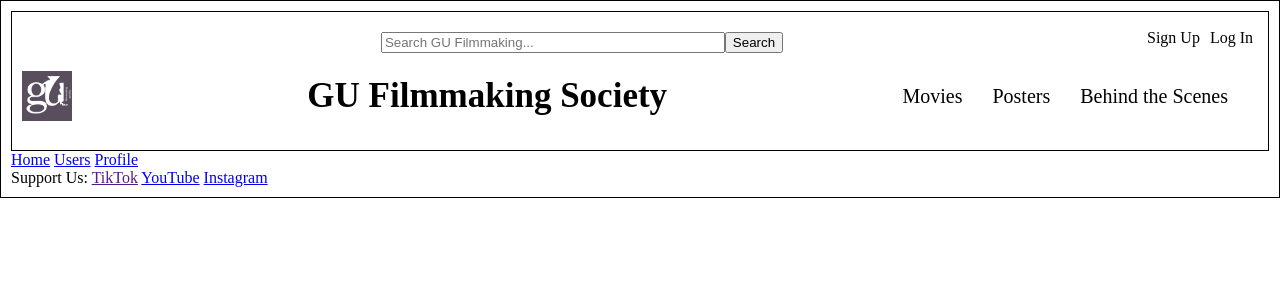
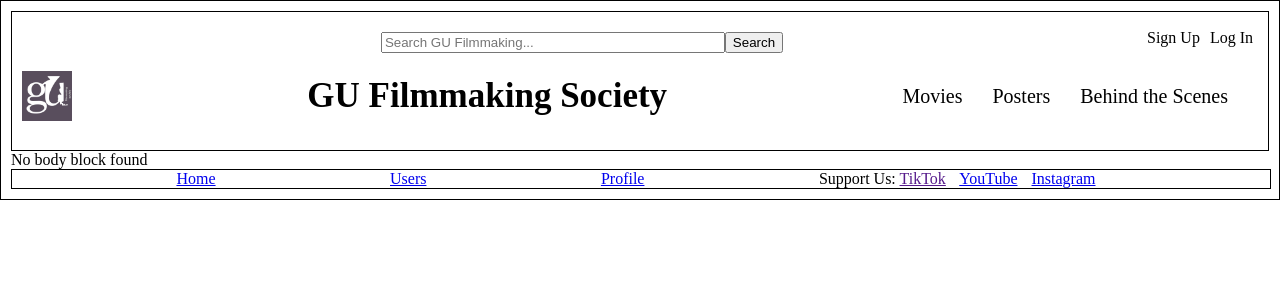
Before and after one commit to SwanwickMan/GU_Filmmaking, a Django app: page / in a window 1280 px wide. Shown: the top 300 px of the page. Run offline with Django 3.2, Linux system fonts and the light colour scheme.

Commit message:
implemented footer in base template

```diff
--- a/static/style/base.css
+++ b/static/style/base.css
@@ -62,3 +62,15 @@ body {
     text-decoration: none;
     color: black;
 }
+
+footer {
+    border: 1px solid black;
+    display: flex; /* Use flexbox */
+    justify-content: space-evenly; /* Horizontally center align the items */
+    align-items: center; /* Vertically center align the items */
+    width: 100%; /* Ensure the footer spans the entire width */
+}
+
+footer a {
+    margin-right: 10px;
+}
--- a/templates/base.html
+++ b/templates/base.html
@@ -13,6 +13,7 @@
     </title>
 </head>
 
+<body>
     <header >
         <div id="top-header-section">
 
@@ -35,26 +36,21 @@
         </div>
     </header>
 
-<body>
     <div>
-        {% block main_content %}{% endblock %}
+        {% block main_content %}No body block found{% endblock %}
     </div>
-</body>
 
     <footer>
-    <div id="bottom-banner">
-        <div id="bottom-links">
         <a href="#">Home</a>
         <a href="#">Users</a>
         <a href="#">Profile</a>
-        </div>
         <div id="support-us">
             <span>Support Us:</span>
             <a href="">TikTok</a>
             <a href="https://www.youtube.com/channel/UC3ZZNaKIOgTL1W3QsRmA-HA">YouTube</a>
             <a href="https://www.instagram.com/gufilmmaking/">Instagram</a>
         </div>
-    </div>
     </footer>
+</body>
 
 </html>
```
Lines whose indentation alone changed are shown as unchanged.
